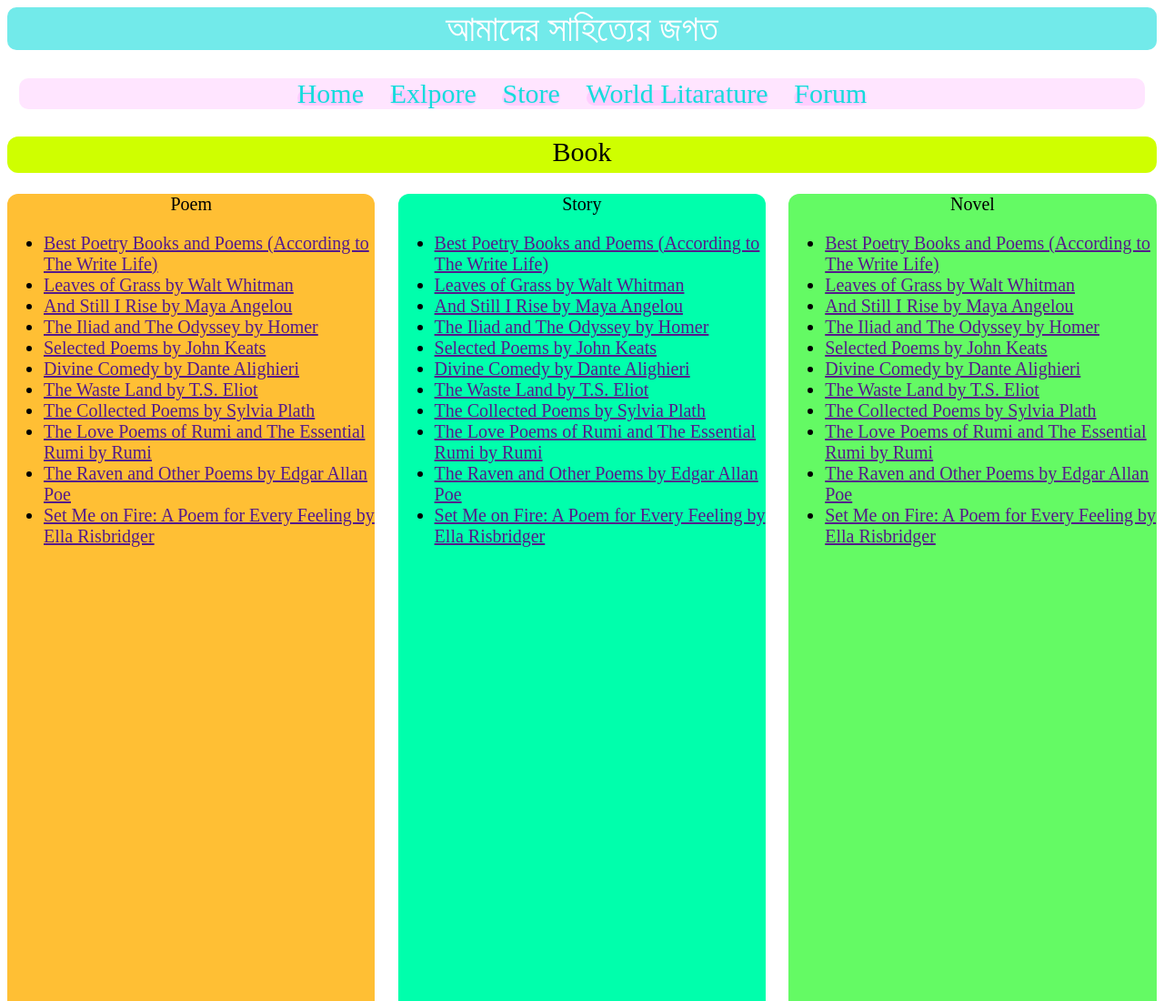
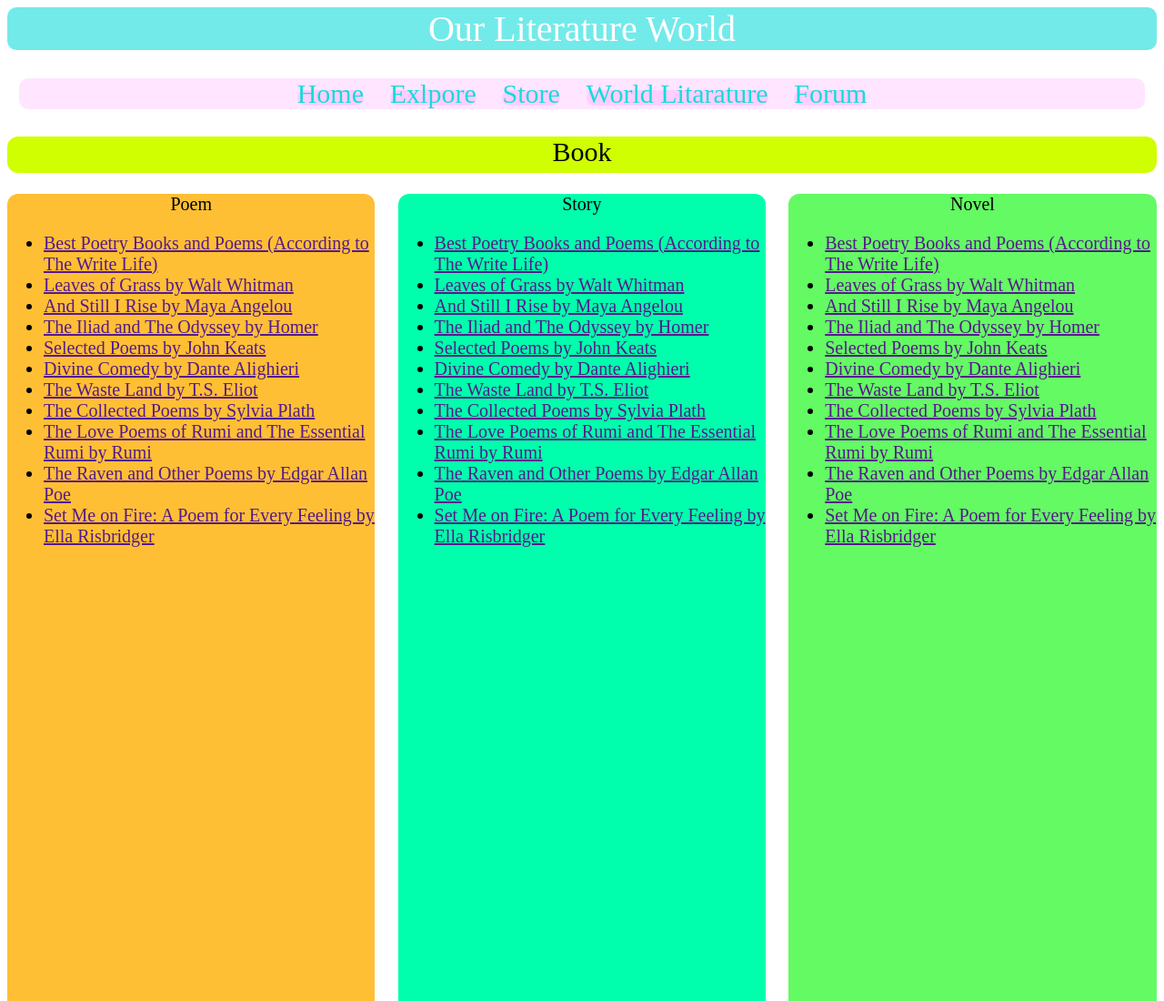
Before and after one commit to ArifMiah07/literature-world, a plain HTML site: page index.html in a window 1280 px wide. Shown: the top 1100 px of the page at 91% size. Drawn offline with Linux system fonts and the light colour scheme.

Commit message:
my 2nd commit

```diff
--- a/index.html
+++ b/index.html
@@ -3,13 +3,13 @@
 <head>
 	<meta charset="utf-8">
 	<meta name="viewport" content="width=device-width, initial-scale=1">
-	<title>আমাদের সাহিত্যের জগত</title>
+	<title>Our Literature World</title>
 	<link rel="stylesheet" type="text/css" href="css/styles.css">
 </head>
 <body>
 	<div class="main">
 		<div class="jogot" align="center">
-		আমাদের সাহিত্যের জগত
+			Our Literature World
 		</div>
 		<div class="content">
 			<nav class="nav">
```
